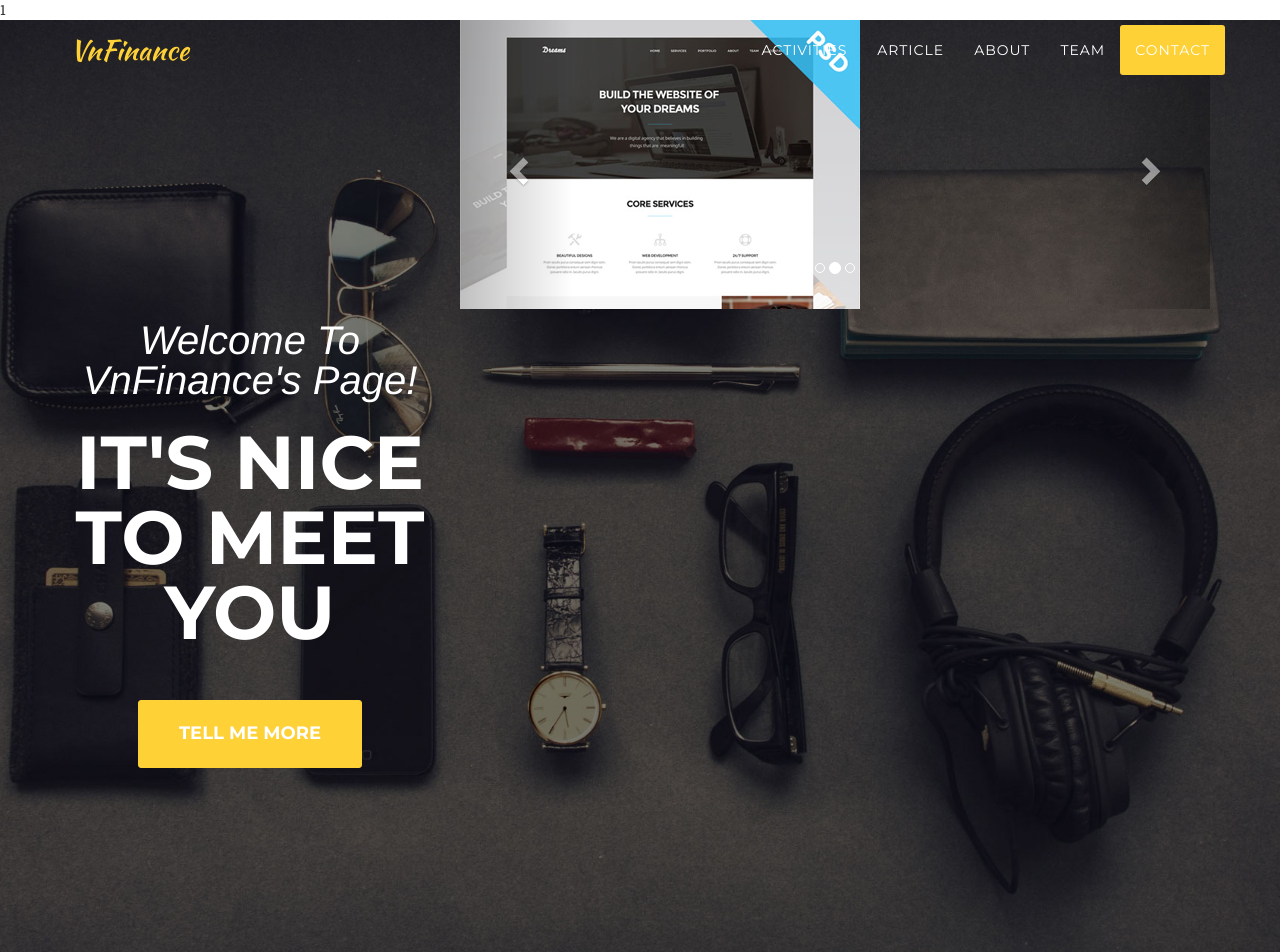
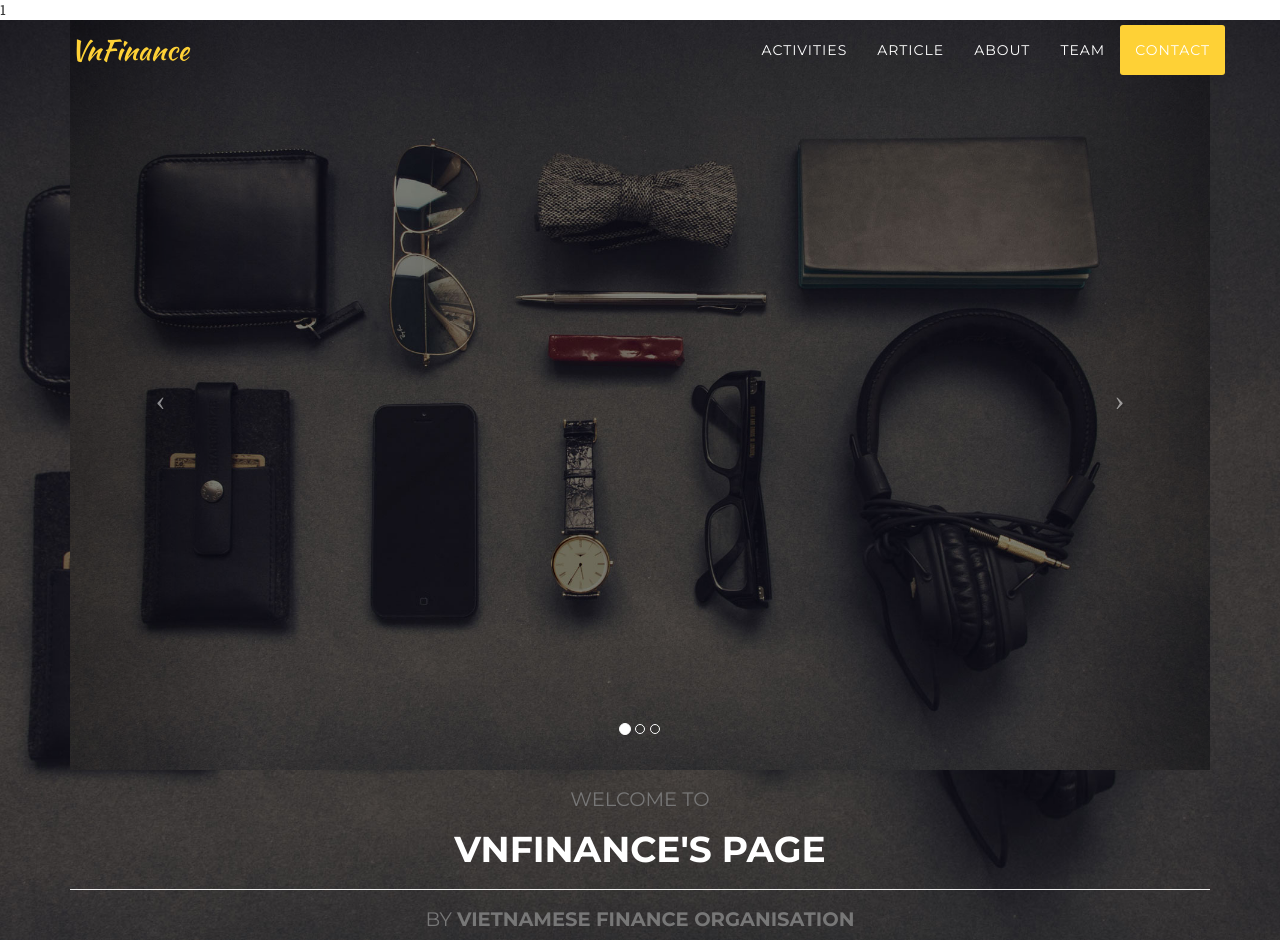
Before and after one commit to VnFinance/VnFinance.github.io, a website: page index.html in a window 1280 px wide. Shown: the top 952 px of the page. Drawn offline with nearby package versions, Linux system fonts and the light colour scheme; files whose address does not match are found by name; a web font is replaced by a local one.

Commit message:
change header

```diff
--- a/index.html
+++ b/index.html
@@ -77,45 +77,49 @@
     <!-- Header -->
     <header>
       <div class="container">
+
         <div class="row">
-          <div class="col-md-4">
-            <div class="intro-text">
-                <div class="intro-lead-in">Welcome To VnFinance's Page!</div>
-                <div class="intro-heading">It's Nice To Meet You</div>
-                <a href="#activities" class="page-scroll btn btn-xl">Tell Me More</a>
-            </div>
-          </div>
-
-         <div class="col-md-8">
-            <div class="row carousel-holder">
-
-                     <div class="col-md-12">
-                         <div id="carousel-example-generic" class="carousel slide" data-ride="carousel">
-                             <ol class="carousel-indicators">
+          <div class="box">
+              <div class="col-lg-12 text-center">
+                  <div id="carousel-example-generic" class="carousel slide">
+                      <!-- Indicators -->
+                      <ol class="carousel-indicators hidden-xs">
                           <li data-target="#carousel-example-generic" data-slide-to="0" class="active"></li>
                           <li data-target="#carousel-example-generic" data-slide-to="1"></li>
                           <li data-target="#carousel-example-generic" data-slide-to="2"></li>
                       </ol>
+
+                      <!-- Wrapper for slides -->
                       <div class="carousel-inner">
                           <div class="item active">
-                                     <img class="slide-image" src="img/header-bg.jpg" alt="">
+                              <img class="img-responsive img-full" src="img/header-bg.jpg" alt="">
                           </div>
                           <div class="item">
-                                     <img class="slide-image" src="img/porfolio/dreams.png" alt="">
+                              <img class="img-responsive img-full" src="img/header-bg.jpg" alt="">
                           </div>
                           <div class="item">
-                                     <img class="slide-image" src="img/porfolio/golden.png" alt="">
-                                 </div>
-                             </div>
-                             <a class="left carousel-control" href="#carousel-example-generic" data-slide="prev">
-                                 <span class="glyphicon glyphicon-chevron-left"></span>
-                             </a>
-                             <a class="right carousel-control" href="#carousel-example-generic" data-slide="next">
-                                 <span class="glyphicon glyphicon-chevron-right"></span>
-                             </a>
+                              <img class="img-responsive img-full" src="img/header-bg.jpg" alt="">
                           </div>
                       </div>
 
+                      <!-- Controls -->
+                      <a class="left carousel-control" href="#carousel-example-generic" data-slide="prev">
+                          <span class="icon-prev"></span>
+                      </a>
+                      <a class="right carousel-control" href="#carousel-example-generic" data-slide="next">
+                          <span class="icon-next"></span>
+                      </a>
+                  </div>
+                  <h2 class="brand-before">
+                      <small>Welcome to</small>
+                  </h2>
+                  <h1 class="brand-name">VnFinance's Page</h1>
+                  <hr class="tagline-divider">
+                  <h2>
+                      <small>By
+                          <strong>Vietnamese Finance Organisation</strong>
+                      </small>
+                  </h2>
               </div>
           </div>
         </div>
@@ -378,7 +382,7 @@
         <div class="container">
             <div class="row">
                 <div class="col-md-4">
-                    <span class="copyright">Copyright &copy; Your Website 2016</span>
+                    <span class="copyright">Copyright &copy; Your Website 2017</span>
                 </div>
                 <div class="col-md-4">
                     <ul class="list-inline social-buttons">
@@ -417,7 +421,7 @@
                 </div>
                 <div class="container">
                     <div class="row">
-                        <div class="col-lg-8 col-lg-offset-2">
+                        <div class="col-lg-12 col-lg-offset-2">
                             <div class="modal-body">
                                 <!-- Project Details Go Here -->
                                 <h2>Financial Market</h2>
@@ -449,7 +453,7 @@
                 </div>
                 <div class="container">
                     <div class="row">
-                        <div class="col-lg-8 col-lg-offset-2">
+                        <div class="col-lg-12 col-lg-offset-2">
                             <div class="modal-body">
                                 <h2>Corporate Finance</h2>
                                 <p class="item-intro text-muted">M&A, Structured Finance, Audit/Controle de gestion</p>
@@ -480,7 +484,7 @@
                 </div>
                 <div class="container">
                     <div class="row">
-                        <div class="col-lg-8 col-lg-offset-2">
+                        <div class="col-lg-12 col-lg-offset-2">
                             <div class="modal-body">
                                 <!-- Project Details Go Here -->
                                 <h2>VnFinance News</h2>
```
Lines whose indentation alone changed are shown as unchanged.
